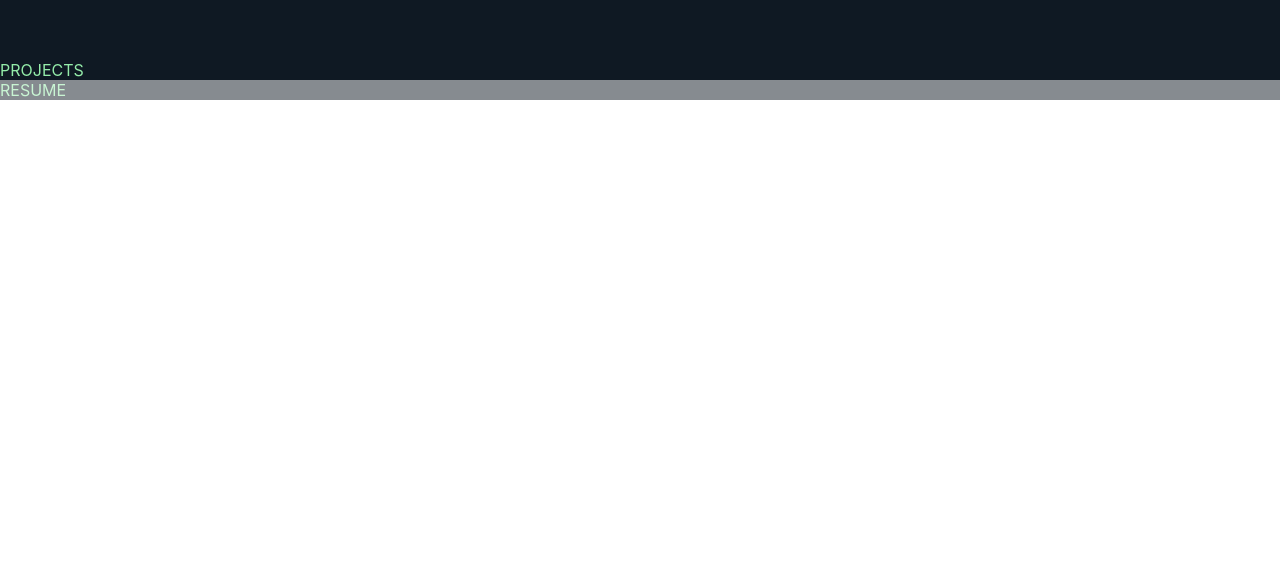
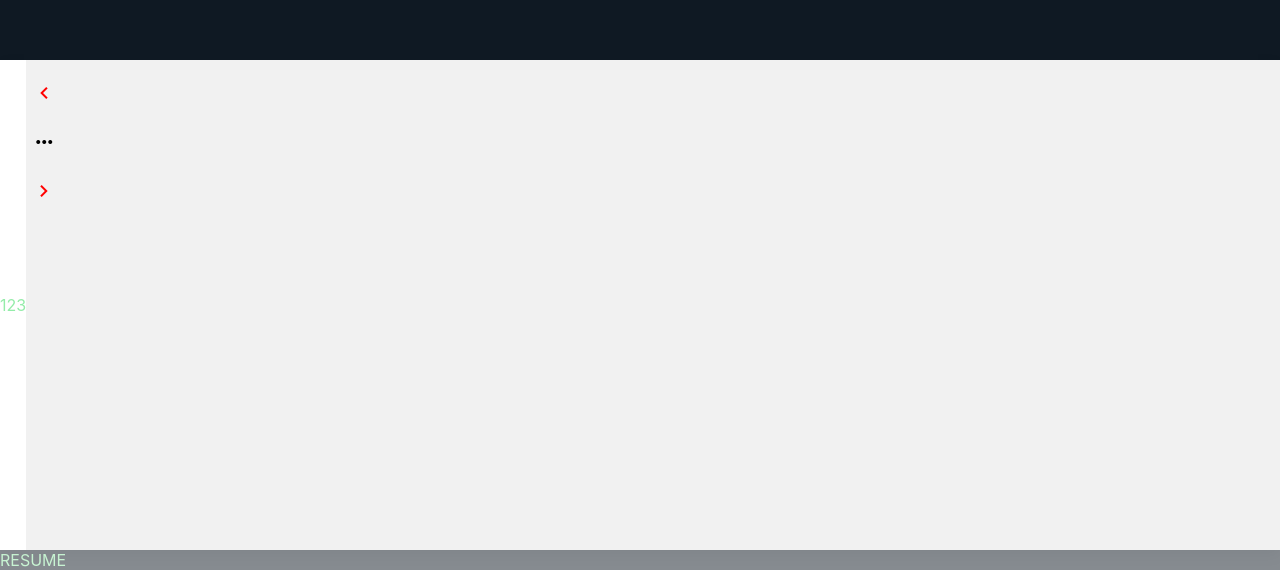
Before and after one commit to ralhuang/ralhuang.github.io.test, a React (Create React App) app: page /#/ in a window 1280 px wide. Shown: the part 820-1390 px from the top of the page. Before the commit the page ends 920 px from the top, so only its background shows below. Built offline with nearby package versions, Linux system fonts and the light colour scheme.

Commit message:
Started carousel component

```diff
--- a/public/index.html
+++ b/public/index.html
@@ -15,6 +15,10 @@
       user's mobile device or desktop. See https://developers.google.com/web/fundamentals/web-app-manifest/
     -->
     <link rel="manifest" href="%PUBLIC_URL%/manifest.json" />
+    <link
+      rel="stylesheet"
+      href="https://fonts.googleapis.com/css2?family=Material+Symbols+Outlined:opsz,wght,FILL,GRAD@20..48,100..700,0..1,-50..200"
+    />
     <!--
       Notice the use of %PUBLIC_URL% in the tags above.
       It will be replaced with the URL of the `public` folder during the build.
--- a/src/components/Card/card.js
+++ /dev/null
@@ -1 +0,0 @@
-import React from 'react';
--- /dev/null
+++ b/src/components/Carousel/Carousel.js
@@ -0,0 +1,43 @@
+import React from 'react';
+import { CarouselItem } from './CarouselItem';
+import './Carousel.scss';
+
+export const Carousel = () => {
+    const items = [
+        "1",
+        "2",
+        "3"
+    ];
+
+    return (
+        <div className='carousel-container'>
+            <div className='carousel-items'>
+                {items.map((item) => {
+                    return <CarouselItem item={item}></CarouselItem>
+                })}
+            </div>
+
+            <div className='carousel-buttons'>
+                <button className='button-arrow'>
+                    <span class="material-symbols-outlined">
+                        navigate_before
+                    </span>
+                </button>
+                <div className='indicators'>
+                    <button className='indicator-buttons'>
+                        <span class="material-symbols-outlined">
+                            more_horiz
+                        </span>
+                    </button>
+                </div>
+                <button className='button-arrow'>
+                    <span class="material-symbols-outlined">
+                        navigate_next
+                    </span>
+                </button>
+            </div>
+
+        </div>
+    )
+
+}
--- /dev/null
+++ b/src/components/Carousel/Carousel.scss
@@ -0,0 +1,38 @@
+.carousel-container {
+    white-space: nowrap;
+    transition: transform 0.3s;
+    box-shadow: 0 5px 15px rgba(0, 0, 0, 0.05);
+
+    background: #f1f1f1;
+    display: flex;
+    flex-wrap: nowrap;
+    overflow: hidden;
+}
+
+.carousel-item {
+    display: inline-flex;
+    align-items: center;
+    justify-content: center;
+    height: 490px;
+    background-color: #fff;
+}
+
+.indicators {
+    margin-top: 20px;
+    background: none;
+
+    .indicator-buttons {
+        border: none;
+        margin: none;
+        background: none;
+    }
+}
+
+
+.button-arrow {
+    background: none;
+    border: none;
+    cursor: pointer;
+    margin-top: 20px;
+    color: red;
+}
--- /dev/null
+++ b/src/components/Carousel/CarouselItem.js
@@ -0,0 +1,14 @@
+import React from 'react';
+
+export const CarouselItem = ( {item} ) => {
+    return(
+        <div className='carousel-item'>
+            <div>{item}</div>
+            {/*
+            Item image
+            Item Description
+            Item Link
+            */}
+        </div>
+    )
+}
--- a/src/pages/projects.js
+++ b/src/pages/projects.js
@@ -1,11 +1,12 @@
 import React, { Component } from 'react';
+import { Carousel } from '../components/Carousel/Carousel';
 import './projects.scss';
 
 class Projects extends Component {
     render() {
         return(
             <div className='projects-container'>
-                PROJECTS
+                <Carousel/>
             </div>
         );
 
--- a/src/pages/projects.scss
+++ b/src/pages/projects.scss
@@ -4,3 +4,11 @@
     color: $dark-title-text;
     background-color: $dark-background;
 }
+
+.carousel {
+    overflow: hidden;
+    width: 700px;
+    display: flex;
+    flex-direction: column;
+    justify-content: center;
+  }
```
Also changed, not shown: src/components/Card/card.scss (deleted).
